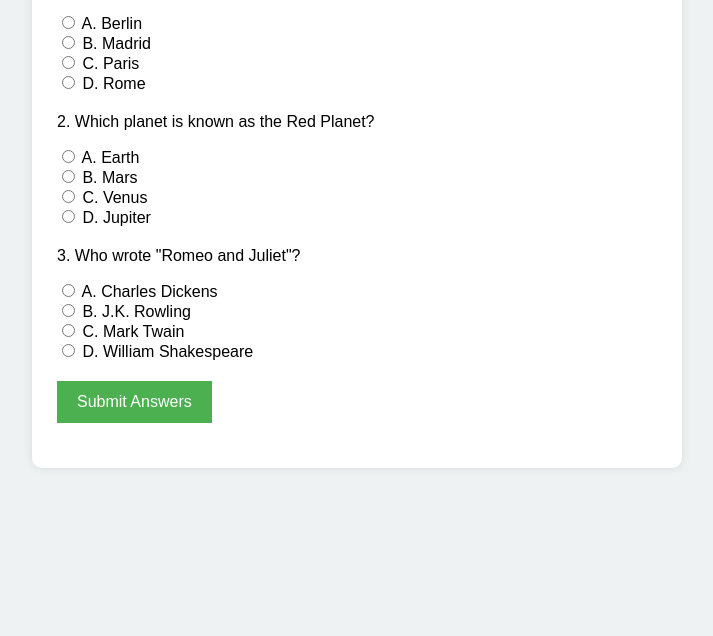
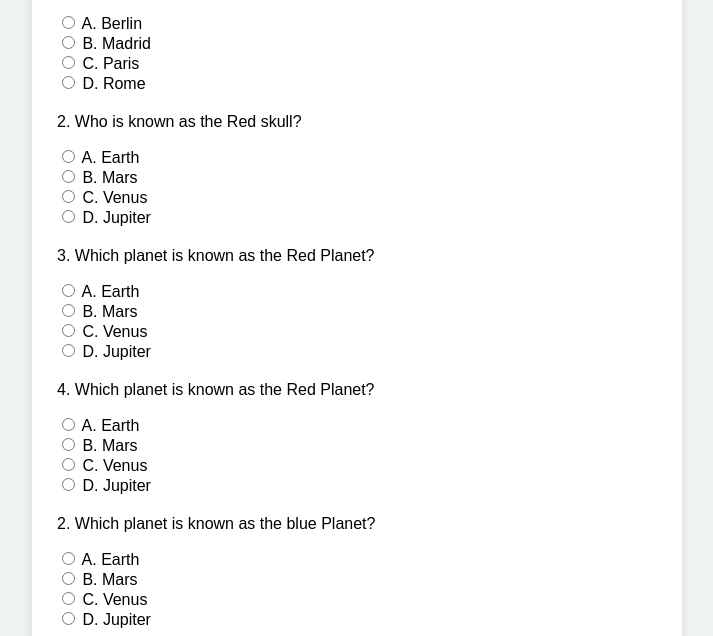
Before and after one commit to Immorty99/Quiz_Test-White, a plain HTML site: page index.html in a window 1280 px wide. Shown: the part 164-800 px from the top of the page, without its empty margins (283-996 px from the left). Drawn offline with Linux system fonts and the light colour scheme.

Commit message:
Update index.html

```diff
--- a/index.html
+++ b/index.html
@@ -18,7 +18,7 @@
       </div>
 
       <div class="question">
-        <p>2. Which planet is known as the Red Planet?</p>
+        <p>2. Who is known as the Red skull?</p>
         <label><input type="radio" name="q2" value="A"> A. Earth</label><br>
         <label><input type="radio" name="q2" value="B"> B. Mars</label><br>
         <label><input type="radio" name="q2" value="C"> C. Venus</label><br>
@@ -26,7 +26,31 @@
       </div>
 
       <div class="question">
-        <p>3. Who wrote "Romeo and Juliet"?</p>
+        <p>3. Which planet is known as the Red Planet?</p>
+        <label><input type="radio" name="q2" value="A"> A. Earth</label><br>
+        <label><input type="radio" name="q2" value="B"> B. Mars</label><br>
+        <label><input type="radio" name="q2" value="C"> C. Venus</label><br>
+        <label><input type="radio" name="q2" value="D"> D. Jupiter</label>
+      </div>
+
+      <div class="question">
+        <p>4. Which planet is known as the Red Planet?</p>
+        <label><input type="radio" name="q2" value="A"> A. Earth</label><br>
+        <label><input type="radio" name="q2" value="B"> B. Mars</label><br>
+        <label><input type="radio" name="q2" value="C"> C. Venus</label><br>
+        <label><input type="radio" name="q2" value="D"> D. Jupiter</label>
+      </div>
+
+      <div class="question">
+        <p>2. Which planet is known as the blue Planet?</p>
+        <label><input type="radio" name="q2" value="A"> A. Earth</label><br>
+        <label><input type="radio" name="q2" value="B"> B. Mars</label><br>
+        <label><input type="radio" name="q2" value="C"> C. Venus</label><br>
+        <label><input type="radio" name="q2" value="D"> D. Jupiter</label>
+      </div>
+
+      <div class="question">
+        <p>5. Who wrote "Harry Potter"?</p>
         <label><input type="radio" name="q3" value="A"> A. Charles Dickens</label><br>
         <label><input type="radio" name="q3" value="B"> B. J.K. Rowling</label><br>
         <label><input type="radio" name="q3" value="C"> C. Mark Twain</label><br>
```
